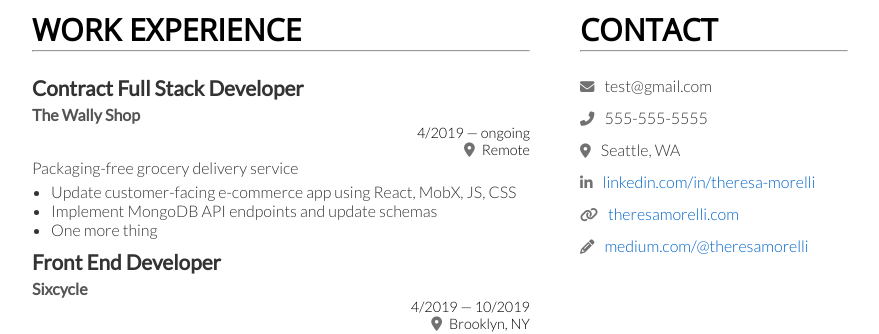
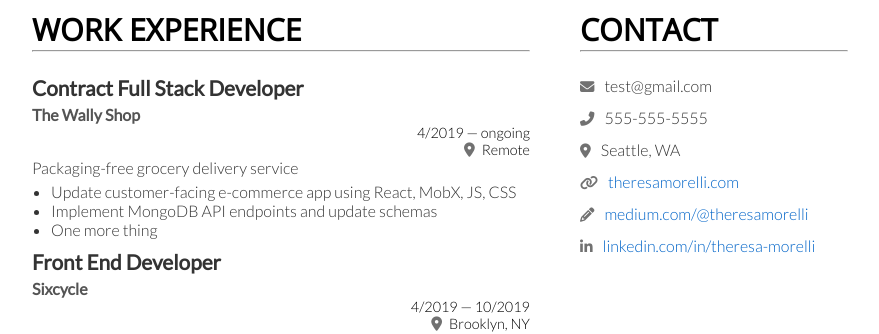
Before and after one commit to theresagonz/svelte-resume, a Svelte app: page / in a window 1280 px wide. Shown: the part 265-599 px from the top of the page, without its empty margins (200-1079 px from the left). Built offline with nearby package versions, Linux system fonts and the light colour scheme.

Commit message:
Minor restructure contact section

```diff
--- a/src/components/sections/Contact.svelte
+++ b/src/components/sections/Contact.svelte
@@ -11,40 +11,40 @@
 <div id="contact-section">
 	{#each details as { phone, email, city, linkedin, web, blog }}
 		{#if email}
-			<div class="item">
+			<div class="contact-item">
 				<i class="fa fa-envelope" />
 				{email}
 			</div>
 		{/if}
 		{#if phone}
-			<div class="item">
+			<div class="contact-item">
 				<i class="fa fa-phone-alt" />
 				{phone}
 			</div>
 		{/if}
 		{#if city}
-			<div class="item">
+			<div class="contact-item">
 				<i class="fa fa-map-marker-alt" />
 				{city}
 			</div>
 		{/if}
-		{#if linkedin}
-			<div class="item">
-				<i class="fab fa-linkedin-in" />
-				<a href="https://{linkedin}">{linkedin}</a>
-			</div>
-		{/if}
 		{#if web}
-			<div class="item">
+		<div class="contact-item">
 			<i class="fa fa-link" />
 			<a href="https://{web}">{web}</a>
 		</div>
 		{/if}
 		{#if blog}
-			<div class="item">
+		<div class="contact-item">
 			<i class="fa fa-pencil-alt" />
 			<a href="https://{blog}">{blog}</a>
 		</div>
 		{/if}
+		{#if linkedin}
+			<div class="contact-item">
+				<i class="fab fa-linkedin-in" />
+				<a href="https://{linkedin}">{linkedin}</a>
+			</div>
+		{/if}
 		{/each}
 </div>
```
Lines whose indentation alone changed are shown as unchanged.
